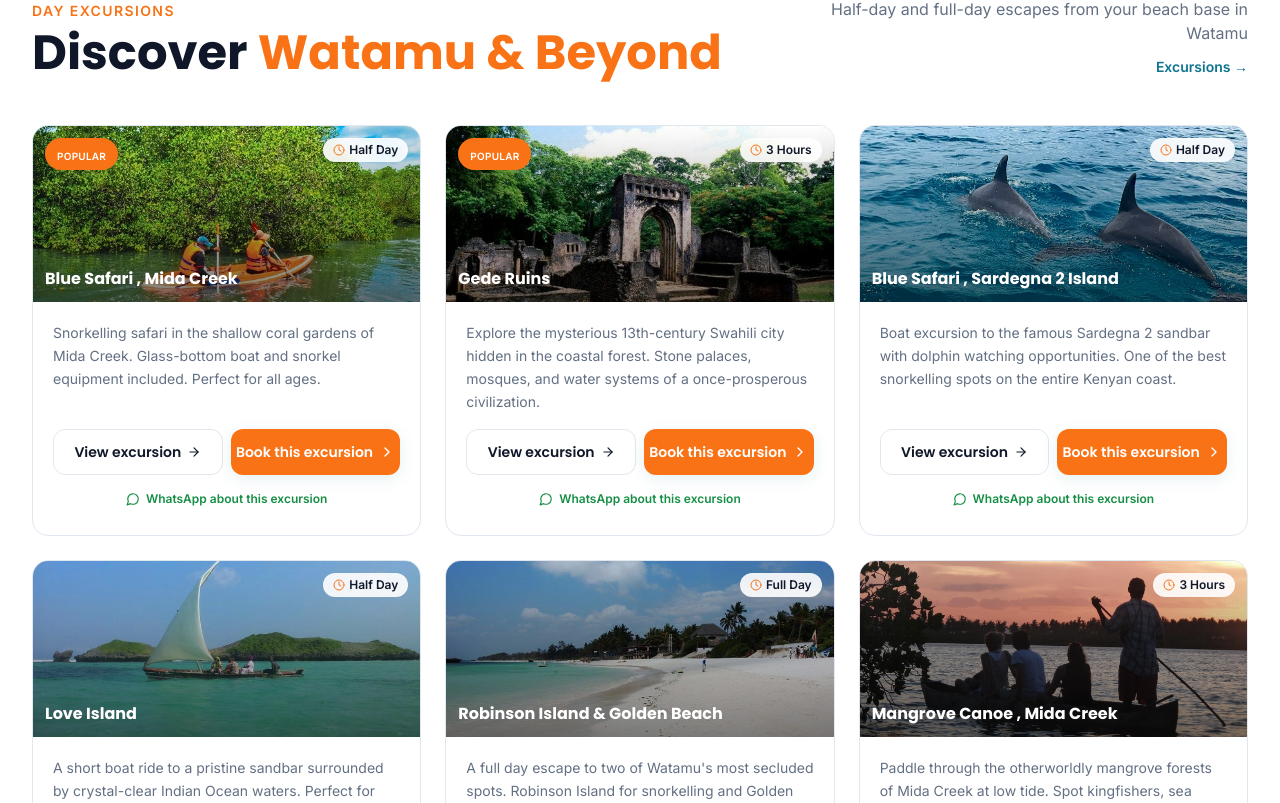
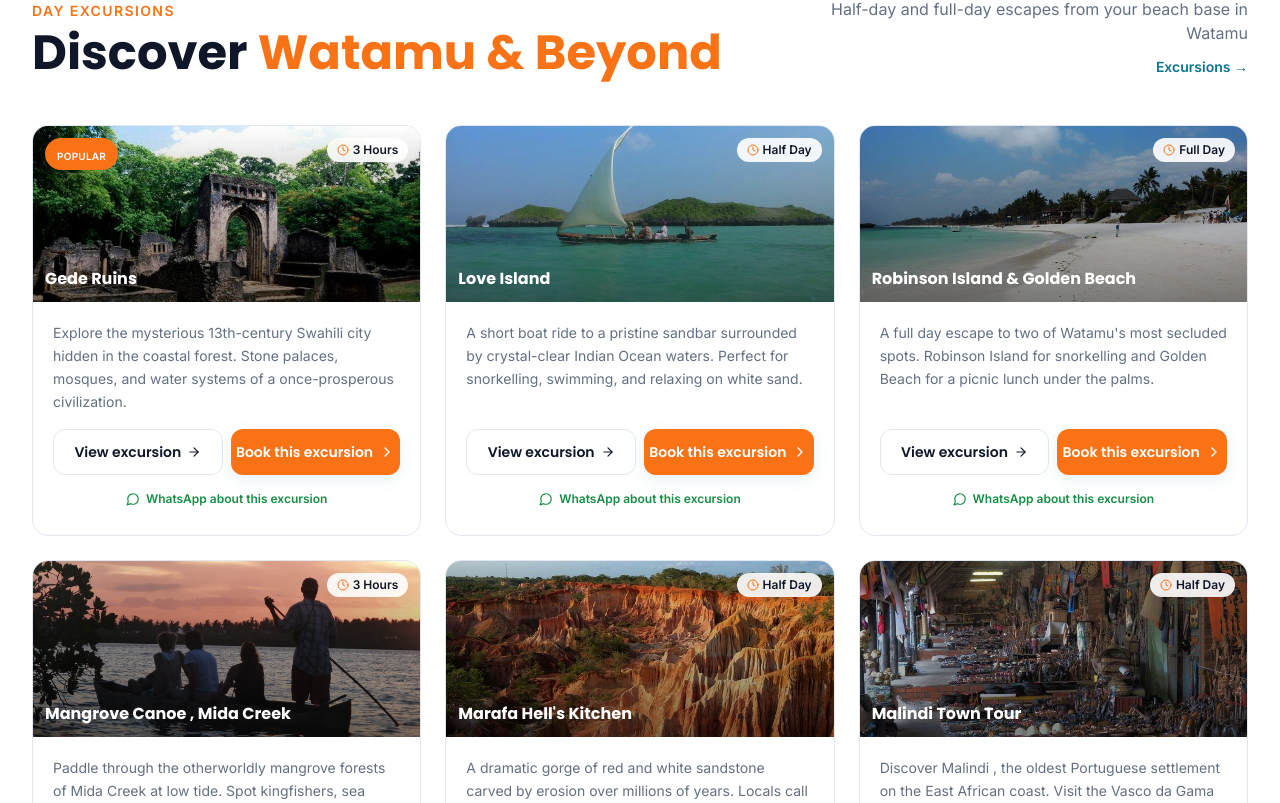
Before and after one commit to Sheddymae/bahari-asili-safaris, a Next.js app: page / in a window 1280 px wide. Shown: the part 5937-6740 px from the top of the page. Built offline with nearby package versions, Linux system fonts and the light colour scheme; no server answers; the database is empty.

Commit message:
Connect homepage excursions to managed CMS content

```diff
--- a/components/ExcursionsSection.tsx
+++ b/components/ExcursionsSection.tsx
@@ -3,6 +3,7 @@
 import Image from 'next/image';
 import Link from 'next/link';
 import { Clock, ChevronRight, ArrowRight, MessageCircle } from 'lucide-react';
+import { useEffect, useState } from 'react';
 import { useLanguage } from '@/contexts/LanguageContext';
 import { excursions } from '@/lib/tours-data';
 import { getLocalizedExcursion, type SupportedLocale } from '@/lib/excursion-content-i18n';
@@ -13,7 +14,18 @@ const whatsappHref = (name: string) => `https://wa.me/${WHATSAPP_NUMBER}?text=${
 
 export default function ExcursionsSection({ onBook, variant = 'full' }: { onBook: (name?: string) => void; variant?: ExcursionsVariant }) {
   const { t, locale } = useLanguage();
-  const homeExcursions = variant === 'home' ? [...excursions.filter(exc => exc.popular), ...excursions.filter(exc => !exc.popular)].slice(0, 6) : excursions;
+  const [managedExcursions, setManagedExcursions] = useState(excursions);
+  useEffect(() => {
+    let active = true;
+    fetch('/api/excursions', { cache: 'no-store' })
+      .then((response) => response.json())
+      .then((data) => {
+        if (active && data?.success && Array.isArray(data.excursions) && data.excursions.length > 0) setManagedExcursions(data.excursions);
+      })
+      .catch(() => { /* keep static catalogue as fallback */ });
+    return () => { active = false; };
+  }, []);
+  const homeExcursions = variant === 'home' ? [...managedExcursions.filter(exc => exc.popular), ...managedExcursions.filter(exc => !exc.popular)].slice(0, 6) : managedExcursions;
   return <section id="excursions" className={`${variant === 'home' ? 'py-16 lg:py-20' : 'py-20 lg:py-28'} bg-white`}><div className="max-w-7xl mx-auto px-4 sm:px-6 lg:px-8">
     <div className="flex flex-col lg:flex-row lg:items-end justify-between gap-6 mb-10 lg:mb-12"><div><span className="font-inter text-safari-500 font-semibold text-sm tracking-widest uppercase block mb-2">{t.excursions.label}</span><h2 className="font-poppins font-bold text-3xl sm:text-4xl lg:text-5xl text-foreground">{t.excursions.title}{' '}<span className="text-safari-500">{t.excursions.titleHighlight}</span></h2></div><div className="flex flex-col items-start lg:items-end gap-3"><p className="font-inter text-muted-foreground text-base max-w-md lg:text-right">{t.excursions.subtitle}</p>{variant === 'home' && <Link href="/excursions" className="font-inter text-sm font-semibold text-ocean-700 hover:text-ocean-800">{t.nav.excursions} →</Link>}</div></div>
     <div className="grid sm:grid-cols-2 lg:grid-cols-3 gap-5 lg:gap-6">{homeExcursions.map(exc => { const localized = getLocalizedExcursion(exc, locale as SupportedLocale); return <div key={exc.id} className="tour-card bg-white border border-border rounded-2xl overflow-hidden shadow-card flex flex-col group">
```
